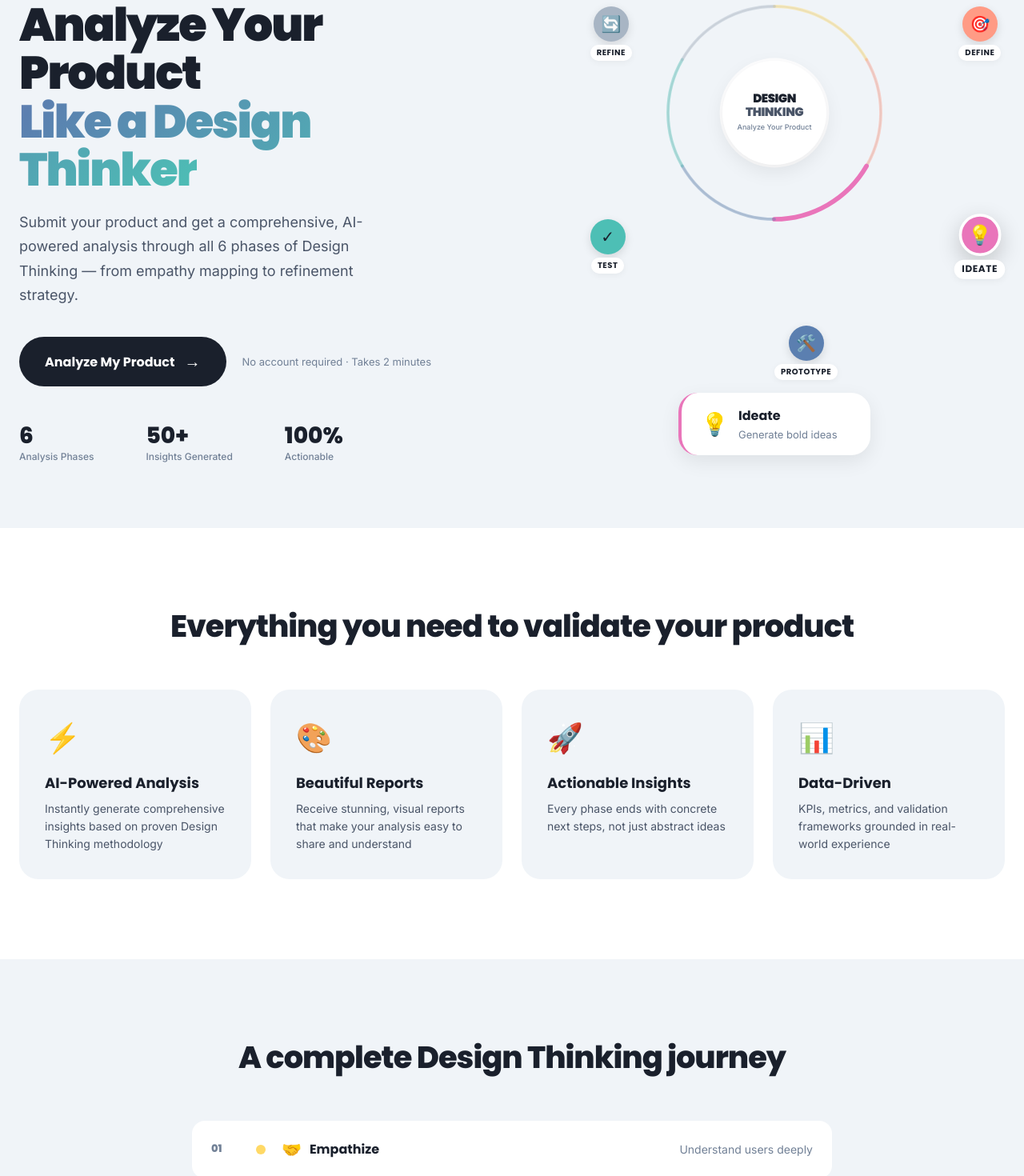
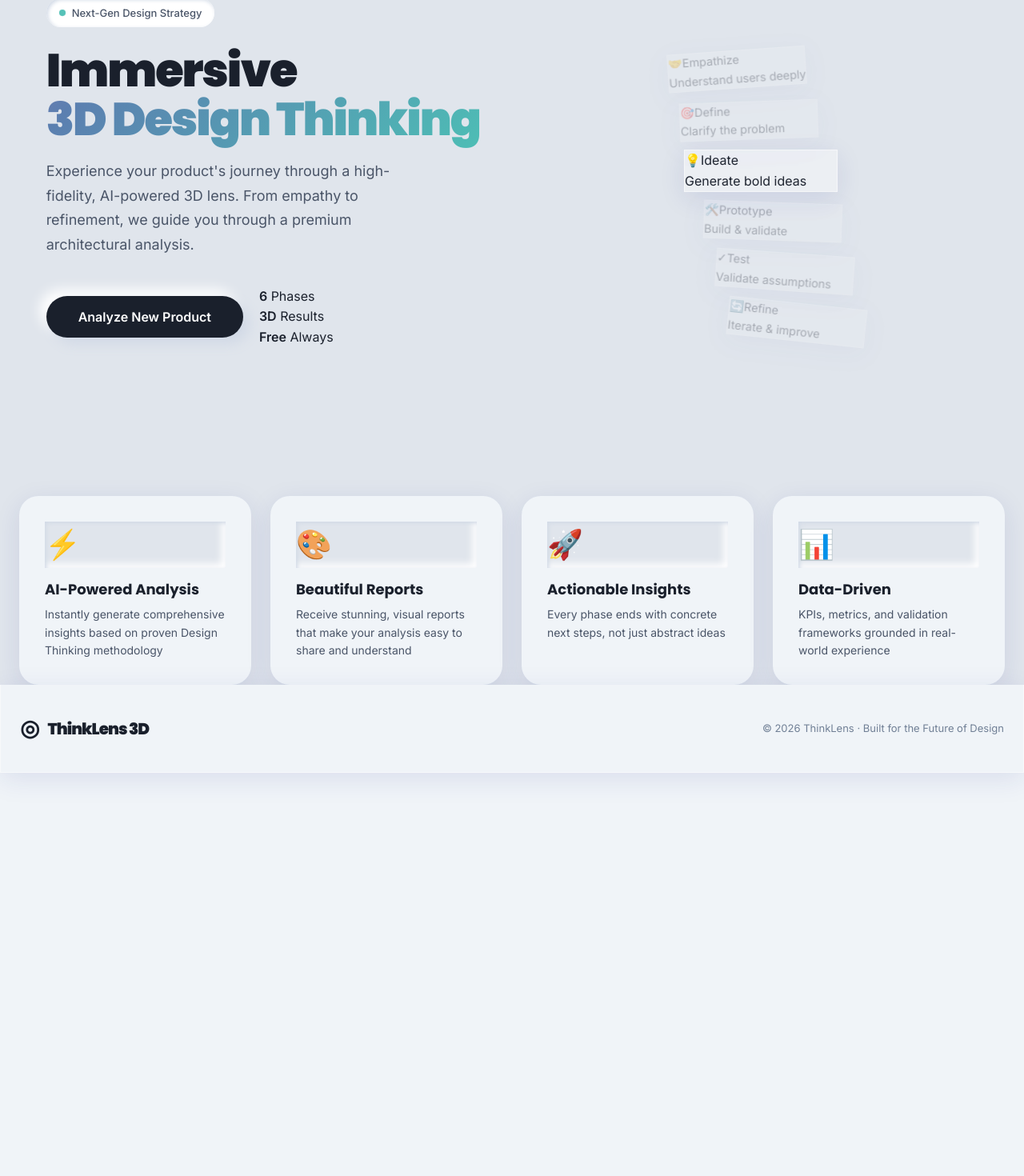
Before and after one commit to Pratik7897/design-thinking-platform, a React (Vite) app: page / in a window 1280 px wide. Shown: the part 180-1650 px from the top of the page at 80% size. After the commit the page ends 1146 px from the top, so only its background shows below. Built offline with nearby package versions, Linux system fonts and the light colour scheme.

Commit message:
feat: redesign landing page with neumorphic UI and immersive 3D card stack visualization

```diff
--- a/src/pages/LandingPage.jsx
+++ b/src/pages/LandingPage.jsx
@@ -3,12 +3,12 @@ import { motion } from 'framer-motion'
 import './LandingPage.css'
 
 const PHASES = [
-  { name: 'Empathize', emoji: '🤝', color: '#FFD966', angle: -60, description: 'Understand users deeply' },
-  { name: 'Define', emoji: '🎯', color: '#FF9B85', angle: 0, description: 'Clarify the problem' },
-  { name: 'Ideate', emoji: '💡', color: '#E975BA', angle: 60, description: 'Generate bold ideas' },
-  { name: 'Prototype', emoji: '🛠️', color: '#5B7FB0', angle: 120, description: 'Build & validate' },
-  { name: 'Test', emoji: '✓', color: '#4DBFB5', angle: 180, description: 'Validate assumptions' },
-  { name: 'Refine', emoji: '🔄', color: '#A8B5C4', angle: 240, description: 'Iterate & improve' },
+  { name: 'Empathize', emoji: '🤝', color: '#FFD966', description: 'Understand users deeply' },
+  { name: 'Define', emoji: '🎯', color: '#FF9B85', description: 'Clarify the problem' },
+  { name: 'Ideate', emoji: '💡', color: '#E975BA', description: 'Generate bold ideas' },
+  { name: 'Prototype', emoji: '🛠️', color: '#5B7FB0', description: 'Build & validate' },
+  { name: 'Test', emoji: '✓', color: '#4DBFB5', description: 'Validate assumptions' },
+  { name: 'Refine', emoji: '🔄', color: '#A8B5C4', description: 'Iterate & improve' },
 ]
 
 const BENEFITS = [
@@ -24,22 +24,22 @@ export default function LandingPage({ onStart }) {
   useEffect(() => {
     const interval = setInterval(() => {
       setActivePhase(prev => (prev + 1) % PHASES.length)
-    }, 2000)
+    }, 2500)
     return () => clearInterval(interval)
   }, [])
 
   return (
-    <div className="landing">
+    <div className="landing nm-bg">
       {/* Nav */}
-      <nav className="landing-nav">
+      <nav className="landing-nav glass">
         <div className="container">
           <div className="nav-inner">
             <div className="nav-logo">
               <span className="logo-icon">◎</span>
               <span className="logo-text">ThinkLens</span>
             </div>
-            <button className="btn btn-primary nav-cta" onClick={onStart}>
-              Start Analysis ↗
+            <button className="dash-btn nm-flat" onClick={onStart}>
+              Start Exploration ↗
             </button>
           </div>
         </div>
@@ -51,158 +51,88 @@ export default function LandingPage({ onStart }) {
           <div className="hero-inner">
             <motion.div
               className="hero-content"
-              initial={{ opacity: 0, y: 40 }}
-              animate={{ opacity: 1, y: 0 }}
-              transition={{ duration: 0.7, ease: 'easeOut' }}
+              initial={{ opacity: 0, x: -50 }}
+              animate={{ opacity: 1, x: 0 }}
+              transition={{ duration: 0.8 }}
             >
-              <div className="hero-badge">
+              <div className="hero-badge nm-inset">
                 <span className="badge-dot"></span>
-                Design Thinking Framework · 6 Phases
+                Next-Gen Design Strategy
               </div>
               <h1 className="hero-title">
-                Analyze Your Product<br />
-                <span className="hero-title-gradient">Like a Design Thinker</span>
+                Immersive<br />
+                <span className="hero-title-gradient">3D Design Thinking</span>
               </h1>
               <p className="hero-subtitle">
-                Submit your product and get a comprehensive, AI-powered analysis through all 6 phases of Design Thinking — from empathy mapping to refinement strategy.
+                Experience your product's journey through a high-fidelity, AI-powered 3D lens. From empathy to refinement, we guide you through a premium architectural analysis.
               </p>
               <div className="hero-actions">
-                <button className="btn-hero-primary" onClick={onStart}>
-                  <span>Analyze My Product</span>
-                  <span className="btn-arrow">→</span>
+                <button className="dash-big-btn nm-flat" onClick={onStart}>
+                  Analyze New Product
                 </button>
-                <span className="hero-note">No account required · Takes 2 minutes</span>
-              </div>
-              <div className="hero-stats">
-                <div className="stat">
-                  <span className="stat-number">6</span>
-                  <span className="stat-label">Analysis Phases</span>
-                </div>
-                <div className="stat-divider"></div>
-                <div className="stat">
-                  <span className="stat-number">50+</span>
-                  <span className="stat-label">Insights Generated</span>
-                </div>
-                <div className="stat-divider"></div>
-                <div className="stat">
-                  <span className="stat-number">100%</span>
-                  <span className="stat-label">Actionable</span>
+                <div className="hero-stats-mini">
+                  <div className="stat-item"><strong>6</strong> Phases</div>
+                  <div className="stat-item"><strong>3D</strong> Results</div>
+                  <div className="stat-item"><strong>Free</strong> Always</div>
                 </div>
               </div>
             </motion.div>
 
-            {/* Circular Diagram */}
             <motion.div
-              className="hero-visual"
-              initial={{ opacity: 0, scale: 0.8 }}
-              animate={{ opacity: 1, scale: 1 }}
-              transition={{ duration: 0.9, delay: 0.2, ease: 'easeOut' }}
+              className="hero-visual depth-3d"
+              initial={{ opacity: 0, scale: 0.9, rotateY: 15 }}
+              animate={{ opacity: 1, scale: 1, rotateY: 0 }}
+              transition={{ duration: 1 }}
             >
-              <div className="circular-diagram">
-                <div className="diagram-center">
-                  <div className="center-text">DESIGN</div>
-                  <div className="center-text center-text-2">THINKING</div>
-                  <div className="center-subtext">Analyze Your Product</div>
-                </div>
+              <div className="hero-card-stack">
                 {PHASES.map((phase, i) => {
-                  const angle = (i * 360) / PHASES.length - 90
-                  const rad = (angle * Math.PI) / 180
-                  const r = 140
-                  const x = 50 + (r / 2) * Math.cos(rad)
-                  const y = 50 + (r / 2) * Math.sin(rad)
                   const isActive = activePhase === i
                   return (
                     <motion.div
-                      key={phase.name}
-                      className={`phase-node ${isActive ? 'phase-node--active' : ''}`}
-                      style={{
-                        left: `${x}%`,
-                        top: `${y}%`,
-                        '--phase-color': phase.color,
-                      }}
-                      animate={isActive ? { scale: 1.2, zIndex: 10 } : { scale: 1, zIndex: 1 }}
-                      transition={{ duration: 0.3 }}
+                       key={phase.name}
+                       className={`hero-card-layered glass ${isActive ? 'active' : ''}`}
+                       style={{
+                         zIndex: isActive ? 10 : 1,
+                         '--phase-color': phase.color
+                       }}
+                       animate={{
+                         x: isActive ? 0 : (i - activePhase) * 15,
+                         y: isActive ? 0 : (i - activePhase) * 10,
+                         scale: isActive ? 1 : 0.9,
+                         opacity: isActive ? 1 : 0.3,
+                         rotateZ: isActive ? 0 : (i - activePhase) * 2
+                       }}
+                       transition={{ duration: 0.8, type: 'spring' }}
                     >
-                      <div className="phase-node-icon">{phase.emoji}</div>
-                      <div className="phase-node-label">{phase.name}</div>
+                       <div className="layered-header">
+                         <span className="layered-emoji">{phase.emoji}</span>
+                         <span className="layered-name">{phase.name}</span>
+                       </div>
+                       <div className="layered-desc">{phase.description}</div>
                     </motion.div>
                   )
                 })}
-                {/* Connecting Arcs */}
-                <svg className="diagram-svg" viewBox="0 0 100 100" fill="none">
-                  <circle cx="50" cy="50" r="35" stroke="rgba(26,26,46,0.08)" strokeWidth="0.5" fill="none" />
-                  <circle cx="50" cy="50" r="18" fill="rgba(255,255,255,0.9)" />
-                  {PHASES.map((phase, i) => {
-                    const isActive = activePhase === i
-                    const angle = (i * 360) / PHASES.length - 90
-                    const nextAngle = ((i + 1) * 360) / PHASES.length - 90
-                    const r = 35
-                    const x1 = 50 + r * Math.cos((angle * Math.PI) / 180)
-                    const y1 = 50 + r * Math.sin((angle * Math.PI) / 180)
-                    const x2 = 50 + r * Math.cos((nextAngle * Math.PI) / 180)
-                    const y2 = 50 + r * Math.sin((nextAngle * Math.PI) / 180)
-                    return (
-                      <motion.path
-                        key={i}
-                        d={`M ${x1} ${y1} A ${r} ${r} 0 0 1 ${x2} ${y2}`}
-                        stroke={phase.color}
-                        strokeWidth={isActive ? "1.5" : "1"}
-                        strokeLinecap="round"
-                        fill="none"
-                        opacity={isActive ? 1 : 0.5}
-                        animate={{ opacity: isActive ? 1 : 0.4 }}
-                        transition={{ duration: 0.3 }}
-                      />
-                    )
-                  })}
-                </svg>
               </div>
-
-              {/* Phase being highlighted */}
-              <motion.div
-                className="active-phase-card"
-                key={activePhase}
-                initial={{ opacity: 0, y: 10 }}
-                animate={{ opacity: 1, y: 0 }}
-                exit={{ opacity: 0 }}
-                transition={{ duration: 0.3 }}
-                style={{ '--phase-color': PHASES[activePhase].color }}
-              >
-                <span className="apc-emoji">{PHASES[activePhase].emoji}</span>
-                <div>
-                  <div className="apc-name">{PHASES[activePhase].name}</div>
-                  <div className="apc-desc">{PHASES[activePhase].description}</div>
-                </div>
-              </motion.div>
             </motion.div>
           </div>
         </div>
       </section>
 
-      {/* Benefits */}
-      <section className="benefits">
+      {/* Benefits Grid */}
+      <section className="benefits-3d">
         <div className="container">
-          <motion.h2
-            className="section-title"
-            initial={{ opacity: 0, y: 20 }}
-            whileInView={{ opacity: 1, y: 0 }}
-            viewport={{ once: true }}
-            transition={{ duration: 0.6 }}
-          >
-            Everything you need to validate your product
-          </motion.h2>
           <div className="benefits-grid">
             {BENEFITS.map((b, i) => (
               <motion.div
                 key={b.title}
-                className="benefit-card"
+                className="benefit-card glass depth-3d"
                 initial={{ opacity: 0, y: 30 }}
                 whileInView={{ opacity: 1, y: 0 }}
                 viewport={{ once: true }}
-                transition={{ duration: 0.5, delay: i * 0.1 }}
-                whileHover={{ y: -6, boxShadow: '0 24px 48px rgba(26,26,46,0.15)' }}
+                transition={{ delay: i * 0.1 }}
+                whileHover={{ rotateX: 5, rotateY: -5, y: -10 }}
               >
-                <div className="benefit-icon">{b.icon}</div>
+                <div className="benefit-icon nm-inset">{b.icon}</div>
                 <h3 className="benefit-title">{b.title}</h3>
                 <p className="benefit-desc">{b.description}</p>
               </motion.div>
@@ -211,69 +141,15 @@ export default function LandingPage({ onStart }) {
         </div>
       </section>
 
-      {/* Phases Preview */}
-      <section className="phases-preview">
-        <div className="container">
-          <motion.h2
-            className="section-title"
-            initial={{ opacity: 0, y: 20 }}
-            whileInView={{ opacity: 1, y: 0 }}
-            viewport={{ once: true }}
-          >
-            A complete Design Thinking journey
-          </motion.h2>
-          <div className="phases-list">
-            {PHASES.map((phase, i) => (
-              <motion.div
-                key={phase.name}
-                className="phase-preview-item"
-                initial={{ opacity: 0, x: -30 }}
-                whileInView={{ opacity: 1, x: 0 }}
-                viewport={{ once: true }}
-                transition={{ duration: 0.5, delay: i * 0.08 }}
-                style={{ '--phase-color': phase.color }}
-              >
-                <div className="phase-preview-number">0{i + 1}</div>
-                <div className="phase-preview-dot" style={{ background: phase.color }}></div>
-                <div className="phase-preview-info">
-                  <span className="phase-preview-emoji">{phase.emoji}</span>
-                  <span className="phase-preview-name">{phase.name}</span>
-                </div>
-                <div className="phase-preview-desc">{phase.description}</div>
-              </motion.div>
-            ))}
-          </div>
-        </div>
-      </section>
-
-      {/* CTA */}
-      <section className="cta-section">
-        <div className="container">
-          <motion.div
-            className="cta-box"
-            initial={{ opacity: 0, y: 30 }}
-            whileInView={{ opacity: 1, y: 0 }}
-            viewport={{ once: true }}
-            transition={{ duration: 0.6 }}
-          >
-            <h2 className="cta-title">Ready to think differently?</h2>
-            <p className="cta-subtitle">Get your product's complete Design Thinking analysis in minutes.</p>
-            <button className="btn-hero-primary" onClick={onStart}>
-              <span>Start Free Analysis</span>
-              <span className="btn-arrow">→</span>
-            </button>
-          </motion.div>
-        </div>
-      </section>
-
-      <footer className="landing-footer">
+      {/* Footer */}
+      <footer className="landing-footer glass">
         <div className="container">
           <div className="footer-inner">
             <div className="nav-logo">
               <span className="logo-icon">◎</span>
-              <span className="logo-text">ThinkLens</span>
+              <span className="logo-text">ThinkLens 3D</span>
             </div>
-            <p className="footer-copy">© 2026 ThinkLens · Design Thinking Analysis Platform</p>
+            <p className="footer-copy">© 2026 ThinkLens · Built for the Future of Design</p>
           </div>
         </div>
       </footer>
```
